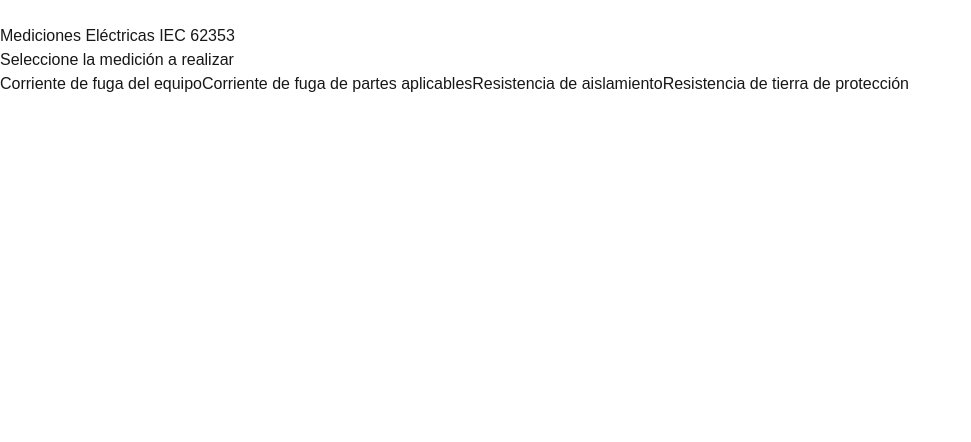
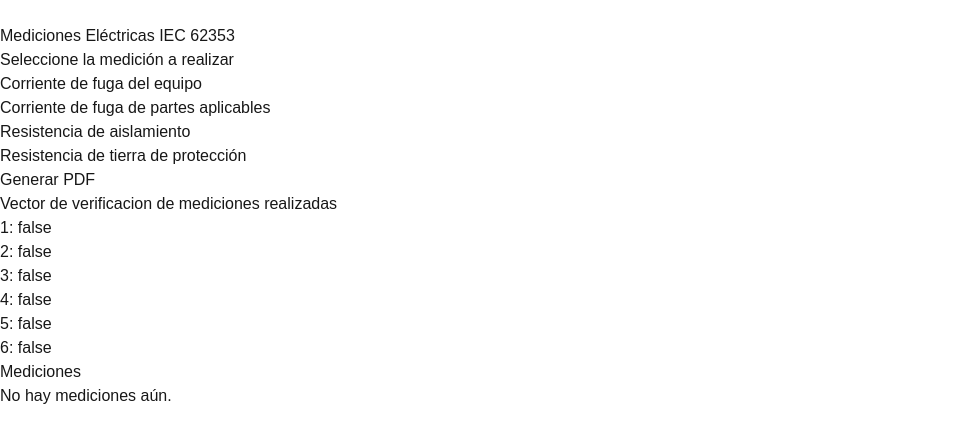
Before and after one commit to Rivero-Agustin/ProyectoFacultad, a Next.js app: page /iniciar in a window 1280 px wide. Shown: the top 442 px of the page, without its empty margins (0-971 px from the left). Built offline with nearby package versions, Linux system fonts and the light colour scheme.

Commit message:
Verificacion de mediciones ya realizadas

```diff
--- a/src/app/iniciar/page.tsx
+++ b/src/app/iniciar/page.tsx
@@ -1,22 +1,72 @@
+"use client";
 import { AppLink } from "@/components/AppLink";
+import EstructuraMediciones from "@/components/EstructuraMediciones";
+import GeneratePDFButton from "@/components/GeneratePDFButton";
+import MedicionRealizada from "@/components/MedicionRealizada";
+import { useDataContext } from "@/context/DataContext";
 
 export default function Iniciar() {
+  const { measurements } = useDataContext(); // Función del contexto
+
+  let medicionesRealizadas = [false, false, false, false, false, false]; // Array para verificar si la medición fue realizada o no
+
+  //Actualiza el array de mediciones ya realizadas
+  measurements.forEach((element) => {
+    medicionesRealizadas[element.indexType] = true;
+  });
+
   return (
     <>
       <h2 className="text-center">Seleccione la medición a realizar</h2>
-      <div className="flex flex-col mx-20">
-        <AppLink href="/iniciar/fugaequipo">
+      <div className="grid grid-cols-[1fr_auto] mx-20">
+        <div className="contents">
+          <AppLink className="w-full" href="/iniciar/fugaequipo">
             Corriente de fuga del equipo
           </AppLink>
-        <AppLink href="/iniciar/fugapartes">
+          <MedicionRealizada
+            realizada={medicionesRealizadas[1] || medicionesRealizadas[2]}
+          ></MedicionRealizada>
+        </div>
+        <div className="contents">
+          <AppLink className="w-full" href="/iniciar/fugapartes">
             Corriente de fuga de partes aplicables
           </AppLink>
-        <AppLink href="/iniciar/aislamiento">
+          <MedicionRealizada
+            realizada={medicionesRealizadas[3] || medicionesRealizadas[4]}
+          ></MedicionRealizada>
+        </div>
+        <div className="contents">
+          <AppLink className="w-full" href="/iniciar/aislamiento">
             Resistencia de aislamiento
           </AppLink>
-        <AppLink href="/iniciar/tierra">
+          <MedicionRealizada
+            realizada={medicionesRealizadas[5]}
+          ></MedicionRealizada>
+        </div>
+        <div className="contents">
+          <AppLink className="w-full" href="/iniciar/tierra">
             Resistencia de tierra de protección
           </AppLink>
+          <MedicionRealizada
+            realizada={medicionesRealizadas[6]}
+          ></MedicionRealizada>
+        </div>
+      </div>
+      <GeneratePDFButton />
+
+      <div className="grid grid-cols-2">
+        <div>
+          <h1 className="font-bold">
+            Vector de verificacion de mediciones realizadas
+          </h1>
+          <p>1: {medicionesRealizadas[1] ? "true" : "false"}</p>
+          <p>2: {medicionesRealizadas[2] ? "true" : "false"}</p>
+          <p>3: {medicionesRealizadas[3] ? "true" : "false"}</p>
+          <p>4: {medicionesRealizadas[4] ? "true" : "false"}</p>
+          <p>5: {medicionesRealizadas[5] ? "true" : "false"}</p>
+          <p>6: {medicionesRealizadas[6] ? "true" : "false"}</p>
+        </div>
+        <EstructuraMediciones></EstructuraMediciones>
       </div>
     </>
   );
--- a/src/app/iniciar/tierra/page.tsx
+++ b/src/app/iniciar/tierra/page.tsx
@@ -19,7 +19,6 @@ export default function Tierra() {
         <ButtonArduino sendToArduino={sendToArduino} sendParam="6" unidad="Ω">
           Realizar medición
         </ButtonArduino>
-        {/* <GeneratePDFButton /> */}
       </div>
     </>
   );
--- a/src/components/AppLink.tsx
+++ b/src/components/AppLink.tsx
@@ -21,7 +21,7 @@ export const AppLink: React.FC<AppLinkProps> = ({
   target,
   rel,
 }) => {
-  const classes = "p-2 m-5 rounded-lg text-xl transition text-center";
+  const classes = "p-2 m-3 rounded-lg text-xl transition text-center";
   const variants = {
     default: "bg-cyan-700 hover:bg-cyan-900",
     ghost: "bg-gray-700 hover:bg-cyan-900",
--- a/src/components/ButtonArduino.tsx
+++ b/src/components/ButtonArduino.tsx
@@ -86,7 +86,7 @@ const ButtonArduino = ({
         <Measurement
           unidad={unidad}
           setMedicionTerminada={setMedicionTerminada}
-          type={sendParam} // Agregar el tipo de medición
+          type={parseInt(sendParam)} // Agregar el tipo de medición
         />
       )}
     </>
--- /dev/null
+++ b/src/components/EstructuraMediciones.tsx
@@ -0,0 +1,25 @@
+"use client";
+import React from "react";
+import { useDataContext } from "@/context/DataContext"; // Ajusta la ruta según tu estructura
+
+export default function EstructuraMediciones() {
+  const { measurements } = useDataContext(); // Función del contexto
+  return (
+    <>
+      <div className="mt-6">
+        <h2 className="text-lg font-bold">Mediciones</h2>
+        {measurements.length > 0 ? (
+          <ul>
+            {measurements.map((m, index) => (
+              <li key={index}>
+                {m.indexType}: {m.type} - {m.value.toFixed(2)} {m.unit}
+              </li>
+            ))}
+          </ul>
+        ) : (
+          <p>No hay mediciones aún.</p>
+        )}
+      </div>
+    </>
+  );
+}
--- a/src/components/GeneratePDFButton.tsx
+++ b/src/components/GeneratePDFButton.tsx
@@ -19,14 +19,9 @@ const GeneratePDFButton = () => {
     doc.setFontSize(18);
     doc.text("Informe de Mediciones", 20, 20);
 
-    const tableColumn = ["Fecha", "Hora", "Valor"];
+    const tableColumn = ["Indice", "Medición", "Valor"];
     const tableRows = measurements.map((m) => {
-      const date = new Date(m.timestamp);
-      return [
-        date.toLocaleDateString(),
-        date.toLocaleTimeString(),
-        m.value.toFixed(2) + " Ω",
-      ];
+      return [m.indexType, m.type, m.value.toFixed(2) + m.unit];
     });
 
     autoTable(doc, {
--- a/src/components/Measurement.tsx
+++ b/src/components/Measurement.tsx
@@ -6,7 +6,7 @@ import SaveMeasurementButton from "./SaveMeasurementButton";
 type Props = {
   unidad: string;
   setMedicionTerminada: (condicion: boolean) => void;
-  type: string;
+  type: number;
 };
 
 export default function Measurement({
--- /dev/null
+++ b/src/components/MedicionRealizada.tsx
@@ -0,0 +1,21 @@
+import React from "react";
+
+type MedicionRealizadaProps = {
+  realizada: boolean;
+  className?: string;
+};
+
+export default function MedicionRealizada({
+  realizada,
+  className,
+}: MedicionRealizadaProps) {
+  return (
+    <>
+      <div className={`${className} flex flex-col items-center justify-center`}>
+        <p className="w-8 h-8 text-green-600 text-xl border-white border-2 rounded bg-zinc-800 text-center px-1">
+          {realizada && "✔"}
+        </p>
+      </div>
+    </>
+  );
+}
--- a/src/context/DataContext.tsx
+++ b/src/context/DataContext.tsx
@@ -5,6 +5,7 @@ interface Measurement {
   value: number;
   unit: string;
   type: string; // Tipo de medición
+  indexType: number; // Indice del tipo de medición
 }
 
 interface DataContextProps {
```
Also changed, not shown: src/components/SaveMeasurementButton.tsx (+10 -21 lines). Lines whose indentation alone changed are shown as unchanged.
